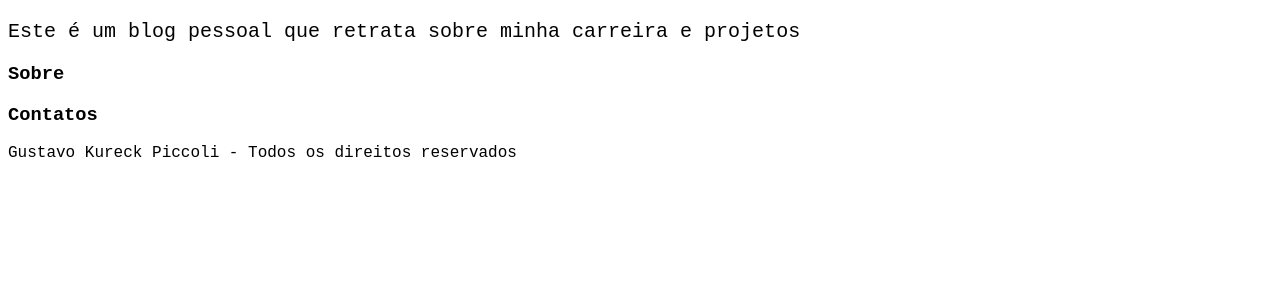
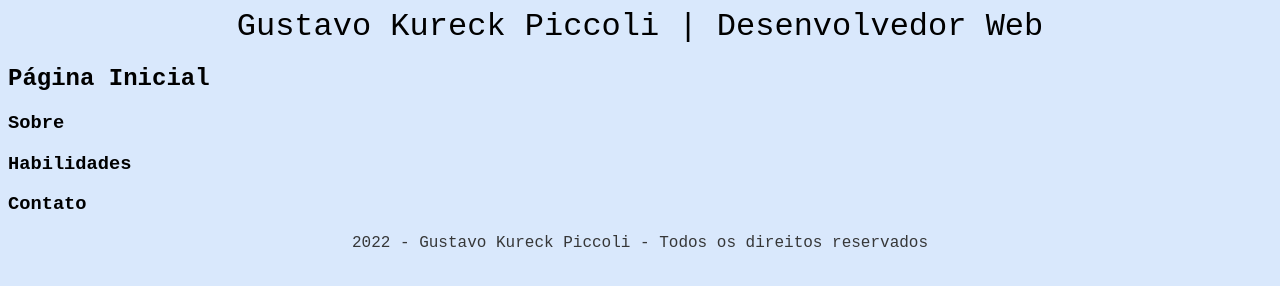
Before and after one commit to gkpiccoli/webProject, a plain HTML site: page index.html in a window 1280 px wide. Drawn offline with Linux system fonts and the light colour scheme.

Commit message:
layout updates

```diff
--- a/index.html
+++ b/index.html
@@ -3,23 +3,29 @@
   <head>
     <meta charset="utf-8" />
     <meta http-equiv="X-UA-Compatible" content="IE=edge" />
-    <title>GKP Developer</title>
+    <title>GKP Portfolio</title>
     <meta name="viewport" content="width=device-width, initial-scale=1" />
     <link rel="stylesheet" type="text/css" media="screen" href="main.css" />
     <script src="main.js"></script>
   </head>
   <body>
-    <title>Gustavo K. Piccoli | Desenvolvedor</title>
+    <header class="header" id="header"> Gustavo Kureck Piccoli | Desenvolvedor Web</header>
+    <main class="main">
+    <section class="home section" id="home">
+       <h1>Página Inicial</h1>
 
-    <p>Este é um blog pessoal que retrata sobre minha carreira e projetos</p>
+    </section>
+    <section class="about section" id="about"> <h3>Sobre</h3>
 
-    <div>
-      <h3>Sobre</h3>
-    </div>
+    </section>
+    <section class="skills section" id="skills"><h3>Habilidades</h3>
 
-    <div>
-      <h3>Contatos</h3>
-    </div>
-    <footer>Gustavo Kureck Piccoli - Todos os direitos reservados</footer>
+    </section>
+
+    <section id="contact section" id="contact"><h3>Contato</h3></section>
+    </main>
+    <footer class="footer">
+      <p class="footer">2022 - Gustavo Kureck Piccoli - Todos os direitos reservados</p>
+    </footer>
   </body>
 </html>
--- a/main.css
+++ b/main.css
@@ -23,10 +23,8 @@
 */
 
 body {
+  background-color: #d9e8fc;
   font-family: "Courier New", Courier, monospace;
-}
-background-color {
-  color: #d9e8fc;
 }
 
 h1 {
@@ -34,5 +32,15 @@ h1 {
 }
 
 p {
-  font-size: 20px;
+  color: #363738;
 }
+
+header{
+  font-size: 32px;
+  text-align: center;
+}
+
+footer {
+  font-size: px;
+  text-align: center;
+}
```
